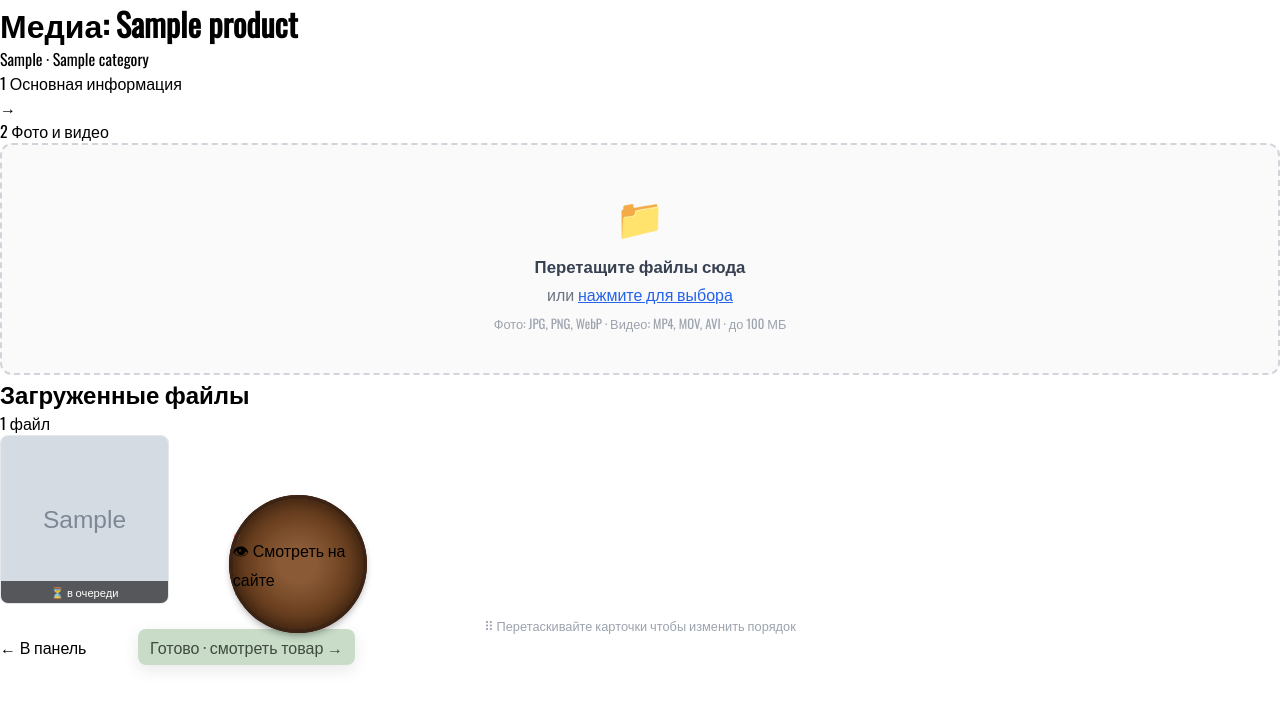
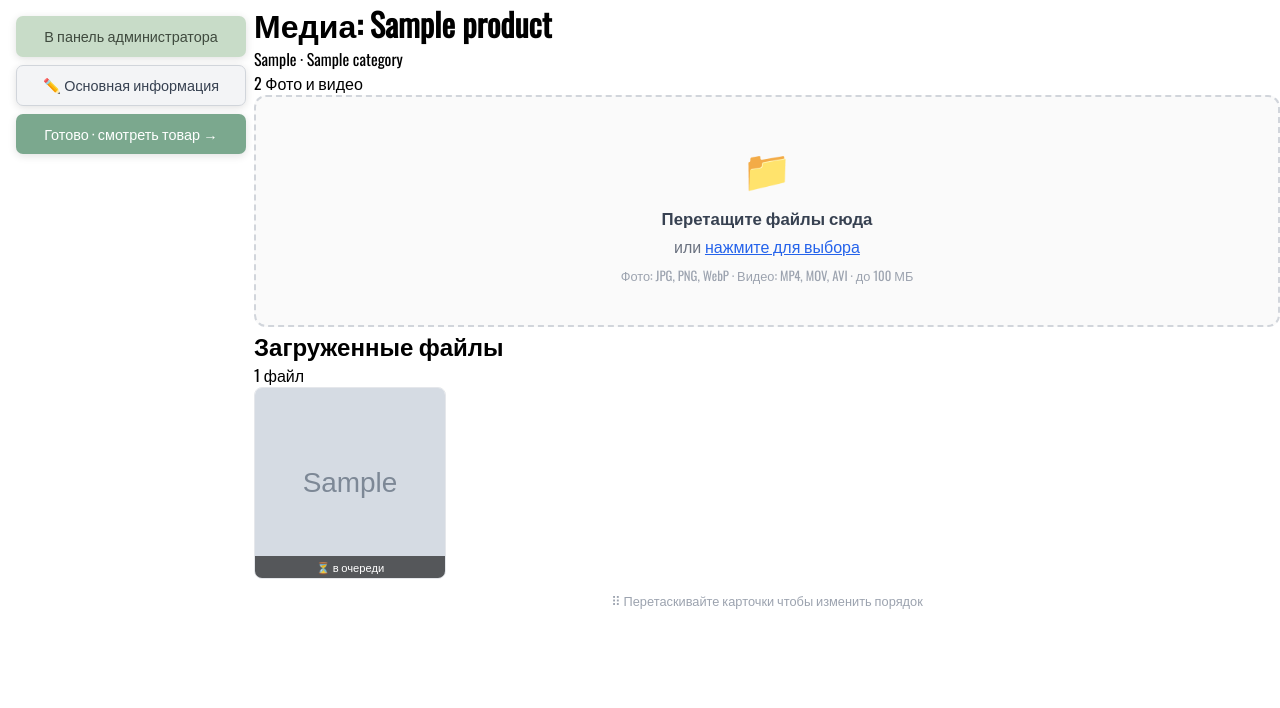
Before and after one commit to AnreX73/_shrooms, a Django app: page /dashboard/products/1/media/ in a window 1280 px wide. Shown: the top 708 px of the page. Run offline with Django 5.2, Linux system fonts and the light colour scheme; a user stored in the database is signed in; tables that the repository leaves empty hold one stand-in row (values such as "Sample post"); grey boxes marked "Sample" are stand-in pictures; parts of the project's set-up code (start-up, migrations or seed data) failed here and were passed over; some libraries are stand-ins or nearby versions; some web fonts are replaced.

Commit message:
fix product_form

```diff
--- a/shroom_shop/dashboard/templates/dashboard/product_media.html
+++ b/shroom_shop/dashboard/templates/dashboard/product_media.html
@@ -8,21 +8,10 @@
     <h1>{{ title }}</h1>
     <p class="subtitle">{{ product.article }} · {{ product.category }}</p>
   </div>
-  <div class="header-actions">
-    <a href="{% url 'dashboard:product_edit' product.pk %}" class="btn btn-secondary">✏️ Редактировать товар</a>
-    <a href="{{ product.get_absolute_url }}" target="_blank" class="btn btn-ghost">👁 Смотреть на сайте</a>
-  </div>
 </div>
 
 {# Шаги #}
 <div class="steps-indicator">
-  <div class="step available">
-    <a href="{% url 'dashboard:product_edit' product.pk %}" style="display:contents">
-      <span class="step-num">1</span>
-      <span class="step-label">Основная информация</span>
-    </a>
-  </div>
-  <div class="step-arrow">→</div>
   <div class="step active">
     <span class="step-num">2</span>
     <span class="step-label">Фото и видео</span>
@@ -87,8 +76,13 @@
 </div>
 
 <div class="form-actions">
-  <a href="{% url 'dashboard:admin_area' %}" class=" btn-ghost">← В панель</a>
-  <a href="{{ product.get_absolute_url }}" target="_blank" class="users-btn">
+   <a href="{% url 'dashboard:admin_area' %}" class="btn btn-admin">
+    В панель администратора
+  </a>
+  <a href="{% url 'dashboard:product_edit' product.pk %}" class="btn btn-secondary">
+    ✏️ Основная информация
+  </a>
+  <a href="{{ product.get_absolute_url }}" target="_blank" class="btn btn-primary">
     Готово · смотреть товар →
   </a>
 </div>
@@ -97,7 +91,7 @@
 
 <div id="duplicate-section" class="mt-4">
     {% if all_done %}
-    <button id="copy-to-duplicates" class="">
+    <button id="copy-to-duplicates" class="btn btn-primary">
         Применить медиа к дубликатам
     </button>
     {% else %}
@@ -108,7 +102,80 @@
 </div>
 {% endif %}
 
+<style>
+  /* ── Кнопки: сброс глобального «деревянного» .btn из main.css ── */
+  .btn {
+    position: static;
+    width: auto;
+    height: auto;
+    margin: 0;
+    padding: .65rem 1.1rem;
+    border: 1px solid transparent;
+    border-radius: 7px;
+    display: inline-flex;
+    align-items: center;
+    justify-content: center;
+    gap: .4rem;
+    text-align: center;
+    white-space: normal;
+    line-height: 1.25;
+    font-size: .9rem;
+    font-weight: 500;
+    letter-spacing: 0;
+    text-transform: none;
+    text-decoration: none;
+    cursor: pointer;
+    background: #f3f4f6;
+    color: #374151;
+    box-shadow: 0 2px 8px rgba(0, 0, 0, .12);
+    transition: background-color .15s ease, color .15s ease, box-shadow .15s ease;
+  }
+  .btn:hover,
+  .btn:active { transform: none; filter: none; }
 
+  .btn-primary { background: var(--primary-color); color: #fff; }
+  .btn-primary:hover { background: var(--accent-color); color: #fff; }
+  .btn-secondary { background: #f3f4f6; color: #374151; border-color: #d1d5db; }
+  .btn-secondary:hover { background: #e5e7eb; color: #374151; }
+  .btn-admin { background: var(--light-color); color: var(--text-color); border-color: transparent; }
+  .btn-admin:hover { background: var(--accent-color); color: #fff; }
+
+  /* ── Блок действий: закреплён в левом верхнем углу ── */
+  .form-actions {
+    position: fixed;
+    top: 1rem;
+    left: 1rem;
+    z-index: 60;
+    display: flex;
+    flex-direction: column;
+    align-items: stretch;
+    gap: .5rem;
+    width: 230px;
+    margin: 0;
+    padding: 0;
+  }
+  .form-actions .btn { width: 100%; }
+
+  /* Освобождаем место под закреплённый блок на десктопе */
+  @media (min-width: 992px) {
+    .all_content_wrapper {
+      padding-left: clamp(0px, calc(937px - 50vw), 254px);
+    }
+  }
+
+  /* На узких экранах кнопки возвращаются в поток — под галерею */
+  @media (max-width: 991px) {
+    .form-actions {
+      position: static;
+      width: 100%;
+      margin-top: 1.5rem;
+    }
+  }
+
+  /* Кнопка применения медиа к дубликатам */
+  #duplicate-section { margin-top: 1.5rem; }
+  .text-muted { color: #6b7280; font-size: .9rem; }
+</style>
 
 {% endblock %}
 
```
Also changed, not shown: shroom_shop/dashboard/templates/dashboard/product_form.html (+79 -16 lines).
